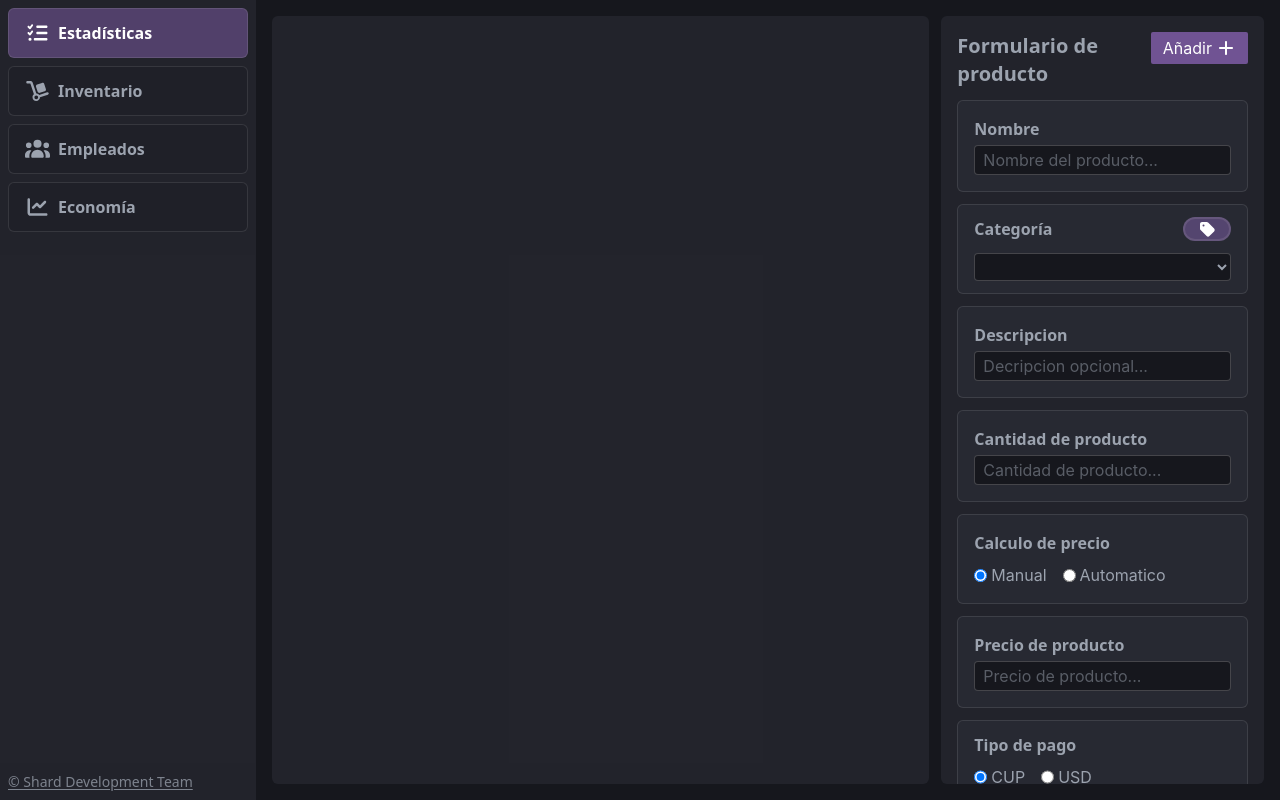
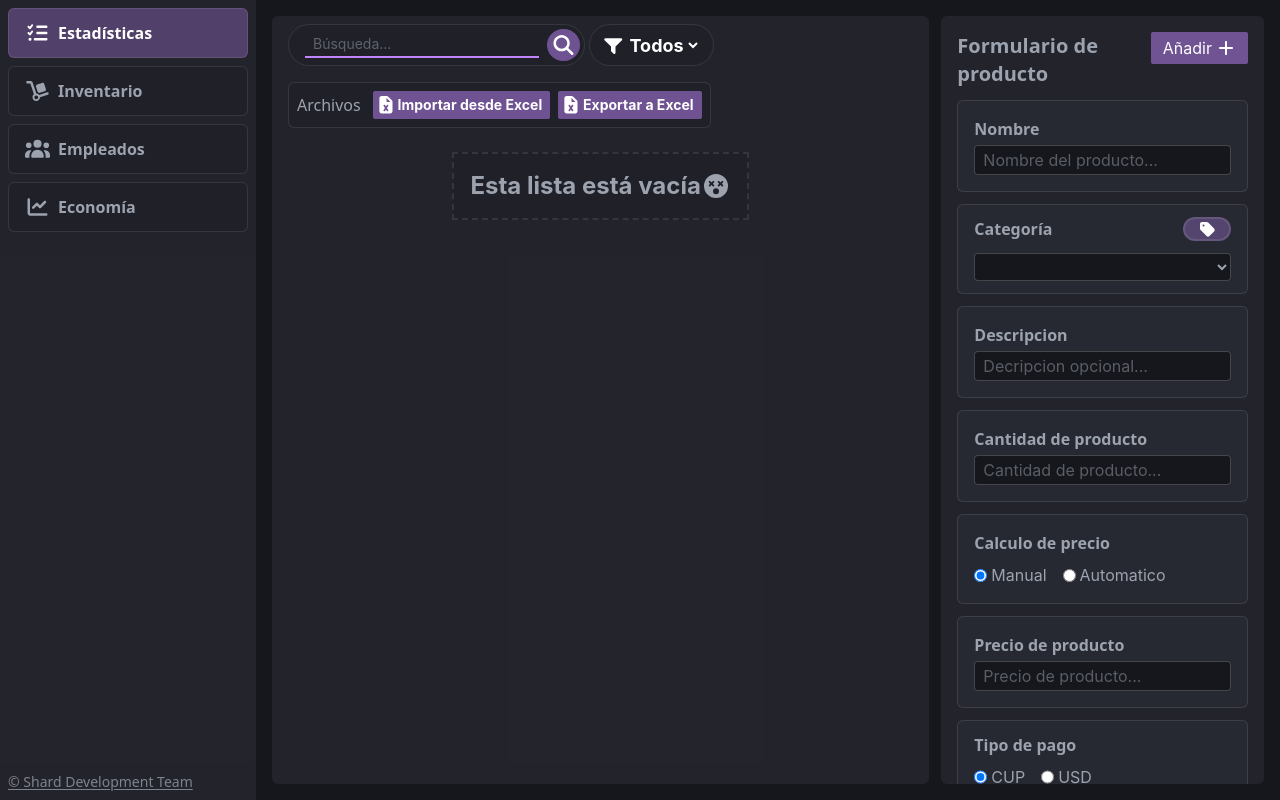
Before and after one commit to Cptquacks/offline-pos, a React (Vite) app: page /#/inventory in a window 1280 px wide. Built offline with nearby package versions, Linux system fonts and the light colour scheme.

Commit message:
Finished the basics of the Inventory screen functionallity and mock

```diff
--- /dev/null
+++ b/src/components/EmptyList.jsx
@@ -0,0 +1,19 @@
+import { faDizzy } from "@fortawesome/free-solid-svg-icons";
+import { FontAwesomeIcon } from "@fortawesome/react-fontawesome";
+
+function EmptyList() {
+    return (
+        <div className="
+        flex flex-row
+        items-center justify-center self-center
+        p-4!
+        border-2 border-dashed border-(--border)
+        bg-(--bg-alt)
+        text-2xl font-bold">
+            Esta lista está vacía
+            <FontAwesomeIcon icon={faDizzy} size="md" />
+        </div>
+    )
+}
+
+export default EmptyList
--- /dev/null
+++ b/src/components/ImportPanel.jsx
@@ -0,0 +1,54 @@
+import { faFileExcel } from "@fortawesome/free-solid-svg-icons"
+import { FontAwesomeIcon } from "@fortawesome/react-fontawesome"
+
+function ImportPanel() {
+    return (
+        <div className="
+        flex flex-row
+        w-fit overflow-hidden
+        p-2! gap-3
+        items-center
+        bg-(--bg-alt)
+        border border-(--border)
+        rounded-md
+        ">
+            <p>
+                Archivos
+            </p>
+
+            <div className="
+            flex flex-row
+            gap-2
+            ">
+                <button className="
+                transition-normal cursor-pointer
+                flex flex-row
+                items-center
+                pl-0.5! px-2! py-1! gap-px
+                bg-(--accent-alt) hover:bg-white
+                text-white hover:text-(--bg)
+                text-sm font-bold
+                rounded-xs
+                ">
+                    <FontAwesomeIcon icon={faFileExcel} size="lg" />
+                    Importar desde Excel
+                </button>
+
+                <button className="
+                transition-normal cursor-pointer
+                flex flex-row
+                items-center
+                pl-0.5! px-2! py-1! gap-px
+                bg-(--accent-alt) hover:bg-white
+                text-white hover:text-(--bg)
+                text-sm font-bold
+                rounded-xs
+                ">
+                    <FontAwesomeIcon icon={faFileExcel} size="lg" />
+                    Exportar a Excel
+                </button>
+            </div>
+        </div>
+    )
+}
+export default ImportPanel
--- a/src/components/ProductList.jsx
+++ b/src/components/ProductList.jsx
@@ -1,12 +1,16 @@
+import EmptyList from "./EmptyList"
 import ProductItem from "./ProductItem"
 
-function ProductList({ data }) {
+function ProductList({ data, onDelete }) {
     return (
         <div className="
-        p-4!
+        flex flex-col
+        p-4! gap-2
         ">
+            {data.length === 0 &&
+                <EmptyList />}
             {data.map((item, index) =>
-                <ProductItem key={index} data={item} />
+                <ProductItem key={index} data={{ index: index, ...item }} onDelete={index => onDelete(index)} />
             )}
         </div>
     )
--- /dev/null
+++ b/src/components/SearchBar.jsx
@@ -0,0 +1,39 @@
+import { faSearch } from "@fortawesome/free-solid-svg-icons"
+import { FontAwesomeIcon } from "@fortawesome/react-fontawesome"
+import { useState } from "react"
+
+function SearchBar({ onSearch }) {
+    const [searchQuery, setQuery] = useState('')
+    const submitSearch = () => {
+        onSearch(searchQuery)
+    }
+
+    return (
+        <form onSubmit={submitSearch} className="
+        flex flex-row
+        self-center items-center
+        px-1! pl-4! py-1! gap-2
+        bg-(--bg-alt)
+        border border-(--border)
+        rounded-full
+        ">
+            <input className="
+            border-b-2 border-(--accent)
+            px-2! py-0.5!
+            text-sm
+            " type="search" placeholder="Búsqueda..." required
+                value={searchQuery} onChange={event => setQuery(event.target.value)} />
+
+            <button className="
+            transition-normal cursor-pointer
+            bg-(--accent-alt) hover:bg-white
+            text-white hover:text-(--bg)
+            p-1!
+            rounded-full
+            " onClick={submitSearch}>
+                <FontAwesomeIcon icon={faSearch} size="lg" />
+            </button>
+        </form>
+    )
+}
+export default SearchBar
--- /dev/null
+++ b/src/components/TagFilter.jsx
@@ -0,0 +1,21 @@
+import { faFilter } from "@fortawesome/free-solid-svg-icons"
+import { FontAwesomeIcon } from "@fortawesome/react-fontawesome"
+
+function TagFilter() {
+    return (
+        <div className="
+        flex flex-row
+        items-center
+        px-3! py-1! gap-px
+        bg-(--bg-alt) text-white!
+        text-lg font-bold!
+        border border-(--border)
+        rounded-full">
+            <FontAwesomeIcon icon={faFilter} />
+            <select>
+                <option value="all">Todos</option>
+            </select>
+        </div>
+    )
+}
+export default TagFilter
--- a/src/components/TagSelector.jsx
+++ b/src/components/TagSelector.jsx
@@ -5,7 +5,7 @@ import { useEffect, useState } from "react"
 function TagSelector({ onChange }) {
     const [tags, setTags] = useState([])
 
-    const [selectedTag, setSelectedTag] = useState(tags[0] ?? '')
+    const [selectedTag, setSelectedTag] = useState(tags[0])
 
     const handleChange = (event) => {
         setSelectedTag(event.target.value)
@@ -22,6 +22,12 @@ function TagSelector({ onChange }) {
 
         awaitAPI()
     }, [])
+
+    useEffect(() => {
+        onChange(tags[0])
+        setSelectedTag(tags[0])
+        // eslint-disable-next-line react-hooks/exhaustive-deps
+    }, [tags])
 
     return (
         <div className="
--- a/src/electron/main.js
+++ b/src/electron/main.js
@@ -31,5 +31,6 @@ const createWindow = () => {
 app.whenReady().then(() => {
     ipcMain.handle('read-json', (event, path) => files.readJsonData(path))
     ipcMain.handle('write-json', (event, path, data) => files.writeJsonData(path, data))
+    ipcMain.handle('modify-json', (event, path, data) => files.modifyJsonData(path, data))
     createWindow()
 })
--- a/src/electron/preload.js
+++ b/src/electron/preload.js
@@ -3,4 +3,5 @@ const { contextBridge, ipcRenderer } = require("electron");
 contextBridge.exposeInMainWorld('electronAPI', {
     readJSON: (filePath) => ipcRenderer.invoke('read-json', filePath),
     writeJSON: (filePath, data) => ipcRenderer.invoke('write-json', filePath, data),
+    modifyJSON: (filePath, data) => ipcRenderer.invoke('modify-json', filePath, data),
 })
--- a/src/electron/services/fileService.js
+++ b/src/electron/services/fileService.js
@@ -18,6 +18,7 @@ class fileService {
     /**
      * Methods
      */
+
     /**
      *
      * @param {String} filePath
@@ -33,7 +34,7 @@ class fileService {
 
         } catch (err) {
             console.error(err)
-            return { succes: false }
+            return { success: false }
         }
     }
 
@@ -44,7 +45,7 @@ class fileService {
      * @returns {Object}
      */
     async writeJsonData(filePath, jsonData) {
-        if (!filePath) return {}
+        if (!filePath || !jsonData) return {}
         const filepath = path.join(this.dataPath, filePath)
         const dataToWrite = JSON.stringify(jsonData, null, 4)
 
@@ -54,7 +55,24 @@ class fileService {
 
         } catch (err) {
             console.error(err)
-            return { succes: false }
+            return { success: false }
+        }
+    }
+
+    async modifyJsonData(filePath, jsonData) {
+        if (!filePath || !jsonData) return {}
+        const filepath = path.join(this.dataPath, filePath)
+
+        const dataToWrite = await this.readJsonData(filePath)
+        dataToWrite.push(jsonData)
+
+        try {
+            await fs.writeFile(filepath, JSON.stringify(dataToWrite, null, 4), 'utf-8')
+            return { succes: true }
+
+        } catch (err) {
+            console.error(err)
+            return { success: false }
         }
     }
 }
--- a/src/views/InventoryView.jsx
+++ b/src/views/InventoryView.jsx
@@ -1,12 +1,53 @@
 import { useEffect, useState } from "react"
 import ProductForm from "../components/ProductForm"
 import ProductList from "../components/ProductList"
+import SearchBar from "../components/SearchBar"
+import TagFilter from "../components/TagFilter"
+import ImportPanel from "../components/ImportPanel"
 
 function InventoryView() {
     const [productData, setProductData] = useState([])
 
-    const handleSubmition = (data) => {
-        alert(data.price)
+    /**
+     *
+     * @param {Object} data
+     * @returns {void}
+     */
+    const handleSubmition = async (data) => {
+        if (!window.electronAPI) return
+        await window.electronAPI.modifyJSON('products.json', data)
+            .then(res => console.log(res))
+            .catch(err => console.error(err))
+
+        await window.electronAPI.readJSON('products.json')
+            .then(res => setProductData(res))
+            .catch(err => console.error(err))
+    }
+
+    /**
+     *
+     * @param {Number} target
+     * @returns {void}
+     */
+    const handleDeletion = async (target) => {
+        const data = productData.filter((_, index) => index !== target)
+
+        if (!window.electronAPI) return
+        await window.electronAPI.writeJSON('products.json', data)
+            .then(res => console.log(res))
+            .catch(err => console.error(err))
+
+        await window.electronAPI.readJSON('products.json')
+            .then(res => setProductData(res))
+            .catch(err => console.error(err))
+    }
+
+    /**
+     *
+     * @param {String} query
+     */
+    const handleSearch = (query) => {
+        query
     }
 
     useEffect(() => {
@@ -14,7 +55,7 @@ function InventoryView() {
         async function awaitAPI() {
             await window.electronAPI.readJSON('products.json')
                 .then(res => setProductData(res))
-                .catcht(err => console.error(err))
+                .catch(err => console.error(err))
         }
         awaitAPI()
     }, [])
@@ -34,7 +75,27 @@ function InventoryView() {
             rounded-md
             overflow-y-scroll
             ">
-                <ProductList data={productData} />
+                <div className="grid w-fit">
+
+                    <div className="
+                    flex flex-row
+                    px-4! py-2! gap-1
+                    justify-between
+                    ">
+                        <SearchBar onSearch={query => handleSearch(query)} />
+                        <TagFilter />
+                    </div>
+
+                    <div className="
+                    flex flex-row
+                    px-4! py-2! gap-1
+                    ">
+                        <ImportPanel />
+                    </div>
+
+                </div>
+
+                <ProductList data={productData} onDelete={index => handleDeletion(index)} />
             </div>
 
             <div className="
```
Also changed, not shown: src/components/ProductForm.jsx (+12 -14 lines), src/components/ProductItem.jsx (+20 -7 lines).
